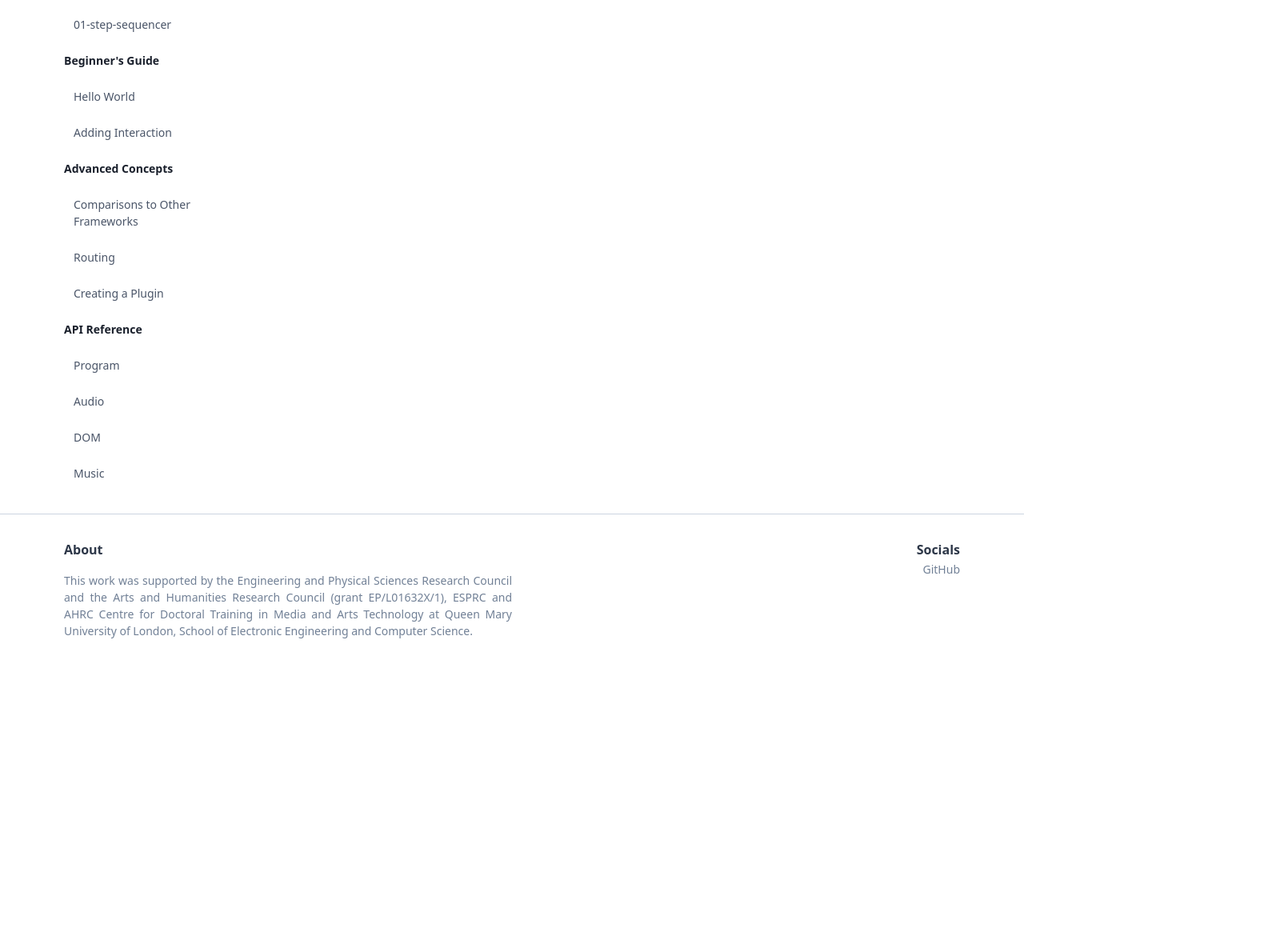
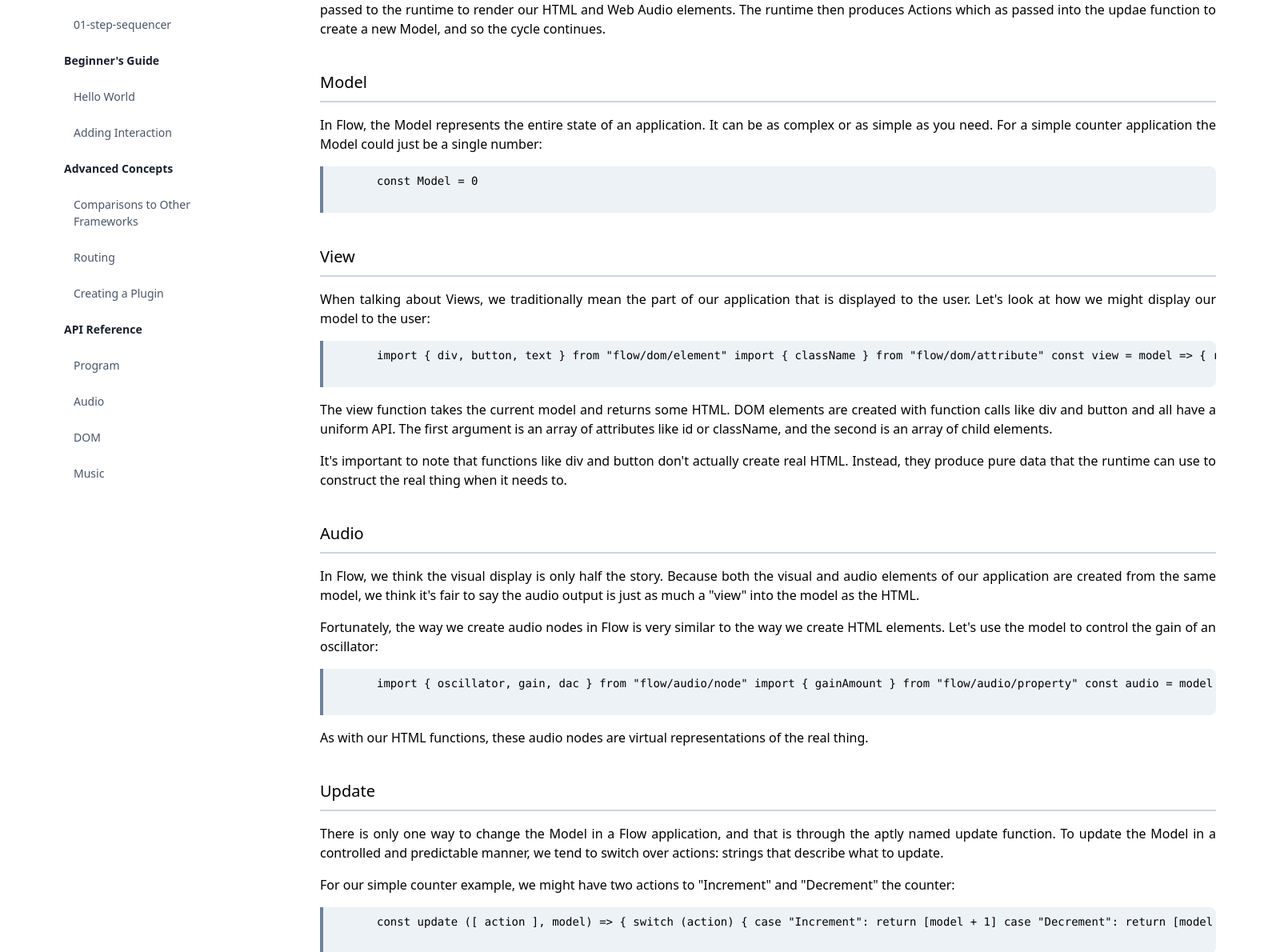
Before and after one commit to flow-lang/flow-lang.github.io, a Nuxt app: page /the-flow-architecture in a window 1280 px wide. Shown: the part 301-1491 px from the top of the page at 80% size, 1600 px wide, since content can reach past the window. Before the commit the page ends 1148 px from the top, so only its background shows below. Built offline with nearby package versions, Linux system fonts and the light colour scheme.

Commit message:
:memo: Write docs on the Flow architecture.

```diff
--- a/pages/the-flow-architecture.vue
+++ b/pages/the-flow-architecture.vue
@@ -3,6 +3,120 @@
     <content-heading>The Flow Architecture</content-heading>
 
     <content-sub-heading>Model-View-Update</content-sub-heading>
+    <content-text>
+      Understanding the Flow architecture is essential for writing excellent applications.
+      At the heart of Flow is a Model-View-Update architecture that focuses on pure
+      functions (functions without side effects) and a unidirectional data flow.
+    </content-text>
+
+    <content-text>
+      Data flows in one direction in the MVU architecture. A Model is passed to our
+      Views, the audio and view function. The output of these functions is passed to
+      the runtime to render our HTML and Web Audio elements. The runtime then produces
+      Actions which as passed into the updae function to create a new Model, and so
+      the cycle continues.
+    </content-text>
+
+    <content-sub-heading>Model</content-sub-heading>
+    <content-text>
+      In Flow, the Model represents the entire state of an application. It can be
+      as complex or as simple as you need. For a simple counter application the
+      Model could just be a single number:
+    </content-text>
+
+    <content-code>
+      const Model = 0
+    </content-code>
+
+    <content-sub-heading>View</content-sub-heading>
+    <content-text>
+      When talking about Views, we traditionally mean the part of our application
+      that is displayed to the user. Let's look at how we might display our model
+      to the user:
+    </content-text>
+
+    <content-code>
+      import { div, button, text } from "flow/dom/element"
+      import { className } from "flow/dom/attribute"
+
+      const view = model => {
+        return div([], [
+          button([ className("inc") ], [ text("+") ]),
+          text(model),
+          button([ className("dec") ], [ text("-") ])
+        ])
+      }
+    </content-code>
+
+    <content-text>
+      The view function takes the current model and returns some HTML. DOM elements
+      are created with function calls like div and button and all have a uniform
+      API. The first argument is an array of attributes like id or className, and
+      the second is an array of child elements.
+    </content-text>
+
+    <content-text>
+      It's important to note that functions like div and button don't actually
+      create real HTML. Instead, they produce pure data that the runtime can use
+      to construct the real thing when it needs to.
+    </content-text>
+
+    <content-sub-heading>Audio</content-sub-heading>
+    <content-text>
+      In Flow, we think the visual display is only half the story. Because both
+      the visual and audio elements of our application are created from the same
+      model, we think it's fair to say the audio output is just as much a "view"
+      into the model as the HTML.
+    </content-text>
+
+    <content-text>
+      Fortunately, the way we create audio nodes in Flow is very similar to the
+      way we create HTML elements. Let's use the model to control the gain of an
+      oscillator:
+    </content-text>
+
+    <content-code>
+      import { oscillator, gain, dac } from "flow/audio/node"
+      import { gainAmount } from "flow/audio/property"
+
+      const audio = model => {
+        return oscillator([], [
+          gain([ gainAmount(model / 10) ], [
+            dac()
+          ])
+        ])
+      }
+    </content-code>
+
+    <content-text>
+      As with our HTML functions, these audio nodes are virtual representations
+      of the real thing.
+    </content-text>
+
+    <content-sub-heading>Update</content-sub-heading>
+    <content-text>
+      There is only one way to change the Model in a Flow application, and that
+      is through the aptly named update function. To update the Model in a
+      controlled and predictable manner, we tend to switch over actions: strings
+      that describe what to update.
+    </content-text>
+
+    <content-text>
+      For our simple counter example, we might have two actions to "Increment"
+      and "Decrement" the counter:
+    </content-text>
+
+    <content-code>
+      const update ([ action ], model) => {
+        switch (action) {
+          case "Increment":
+            return [model + 1]
+
+          case "Decrement":
+            return [model - 1]
+        }
+      }
+    </content-code>
 
     <div class="{-typography text-right text-indigo-500 hover:text-indigo-800 -} {-spacing my-4 -}">
       <nuxt-link to="/examples/00-polysynth">00-polysynth</nuxt-link> »
```
